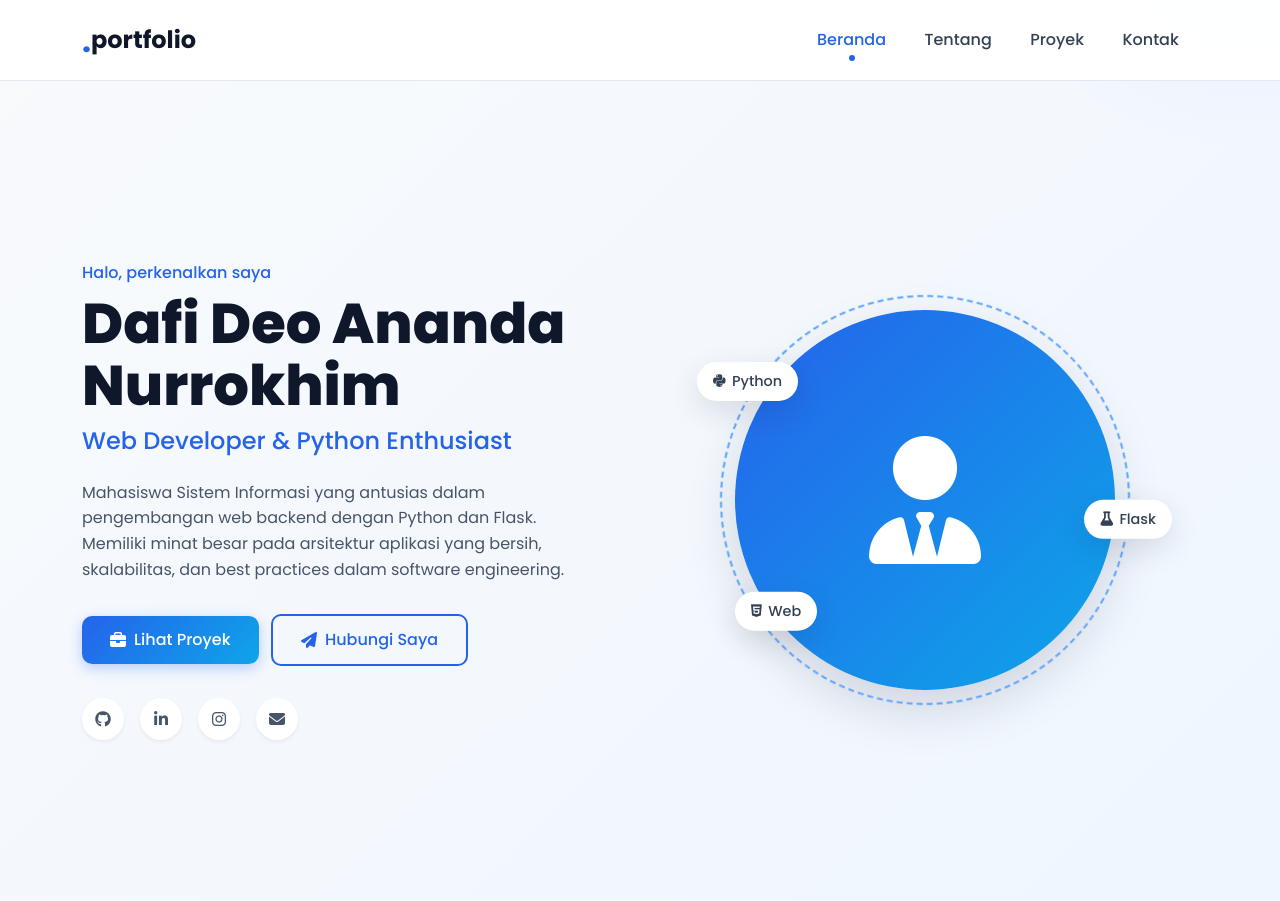
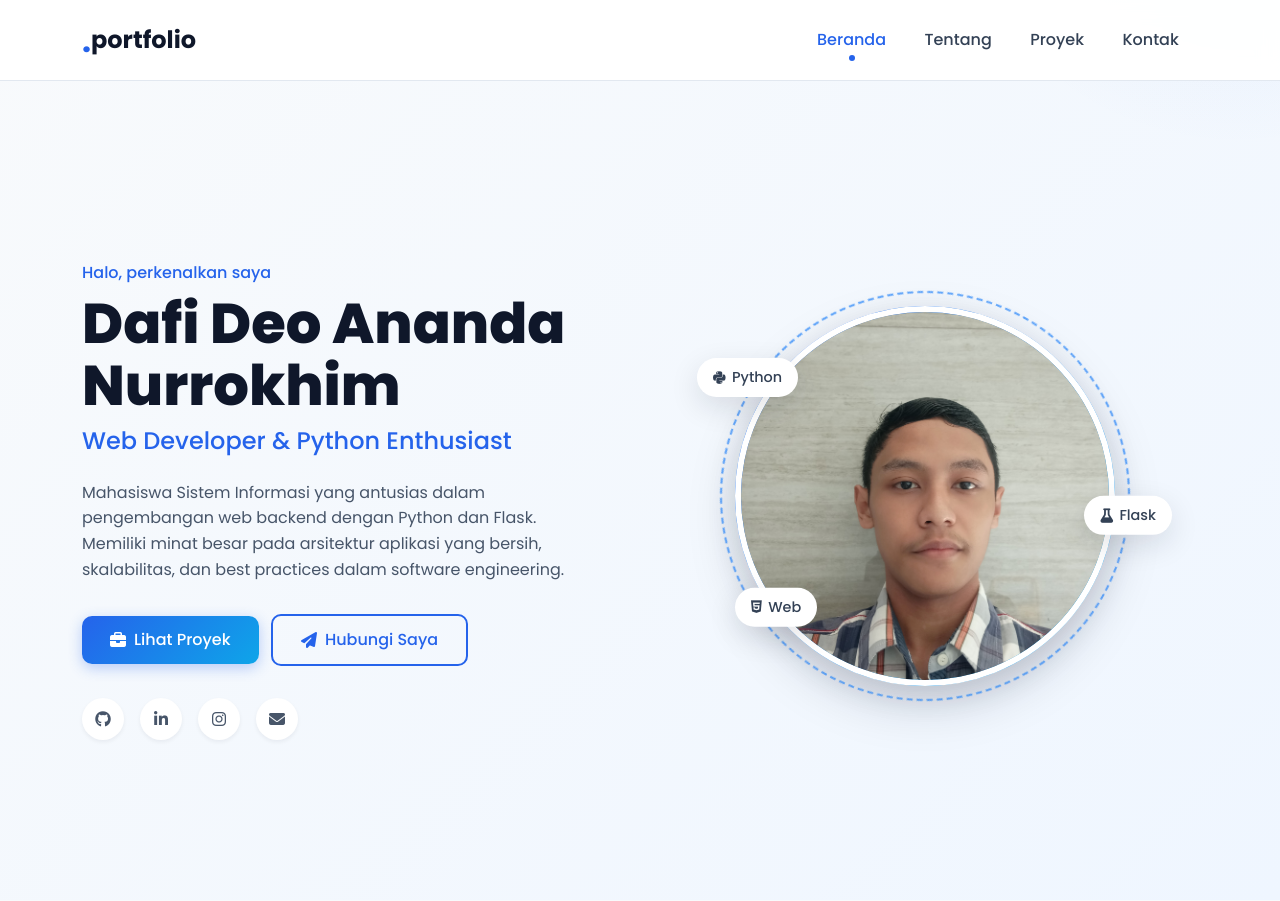
Before and after one commit to DafiDeo/Projek-Flask, a Flask app: page / in a window 1280 px wide. Shown: the top 901 px of the page. Run offline with Flask 3, Linux system fonts and the light colour scheme.

Commit message:
Tugas individu 3 Projek Flask

```diff
--- a/app.py
+++ b/app.py
@@ -74,6 +74,7 @@ PROFIL = {
     "telepon": "+62 812 3044 8300",
     "lokasi": "Surabaya, Indonesia",
     "deskripsi": "Mahasiswa Sistem Informasi yang antusias dalam pengembangan web backend dengan Python dan Flask. Memiliki minat besar pada arsitektur aplikasi yang bersih, skalabilitas, dan best practices dalam software engineering.",
+    "foto": "Foto.jpg",
 }
 
 
--- a/static/css/style.css
+++ b/static/css/style.css
@@ -277,6 +277,27 @@ h1, h2, h3, h4, h5, h6 {
 
 @keyframes rotate {
     to { transform: rotate(360deg); }
+}
+
+/* Foto profil di hero section */
+.hero-image-circle .profile-img {
+    width: 100%;
+    height: 100%;
+    object-fit: cover;
+    border-radius: 50%;
+    position: relative;
+    z-index: 2;
+    border: 6px solid var(--white);
+    box-shadow: var(--shadow-lg);
+}
+
+/* Foto profil di halaman tentang */
+.about-image .about-profile-img {
+    width: 100%;
+    height: 100%;
+    object-fit: cover;
+    border-radius: 20px;
+    border: 8px solid var(--white);
 }
 
 .floating-badge {
--- a/templates/index.html
+++ b/templates/index.html
@@ -83,7 +83,12 @@
                 <div class="col-lg-6 text-center" data-aos="fade-left">
                     <div class="hero-image-wrapper">
                         <div class="hero-image-circle">
-                            <i class="fas fa-user-tie"></i>
+                            {% if profil.foto %}
+                                <img src="{{ url_for('static', filename='img/' + profil.foto) }}" alt="{{ profil.nama }}" class="profile-img" onerror="this.style.display='none'; this.parentElement.querySelector('.profile-icon-fallback').style.display='block';">
+                                <i class="fas fa-user-tie profile-icon-fallback" style="display: none;"></i>
+                            {% else %}
+                                <i class="fas fa-user-tie"></i>
+                            {% endif %}
                         </div>
                         <div class="floating-badge badge-1">
                             <i class="fab fa-python"></i> Python
@@ -180,7 +185,12 @@
             <div class="row align-items-center">
                 <div class="col-lg-5 mb-4 mb-lg-0">
                     <div class="about-image">
-                        <i class="fas fa-user-graduate"></i>
+                        {% if profil.foto %}
+                            <img src="{{ url_for('static', filename='img/' + profil.foto) }}" alt="{{ profil.nama }}" class="about-profile-img" onerror="this.style.display='none'; this.nextElementSibling.style.display='block';">
+                            <i class="fas fa-user-graduate" style="display: none;"></i>
+                        {% else %}
+                            <i class="fas fa-user-graduate"></i>
+                        {% endif %}
                     </div>
                 </div>
                 <div class="col-lg-7">
```
Also changed, not shown: static/img/Foto.jpg (added).
